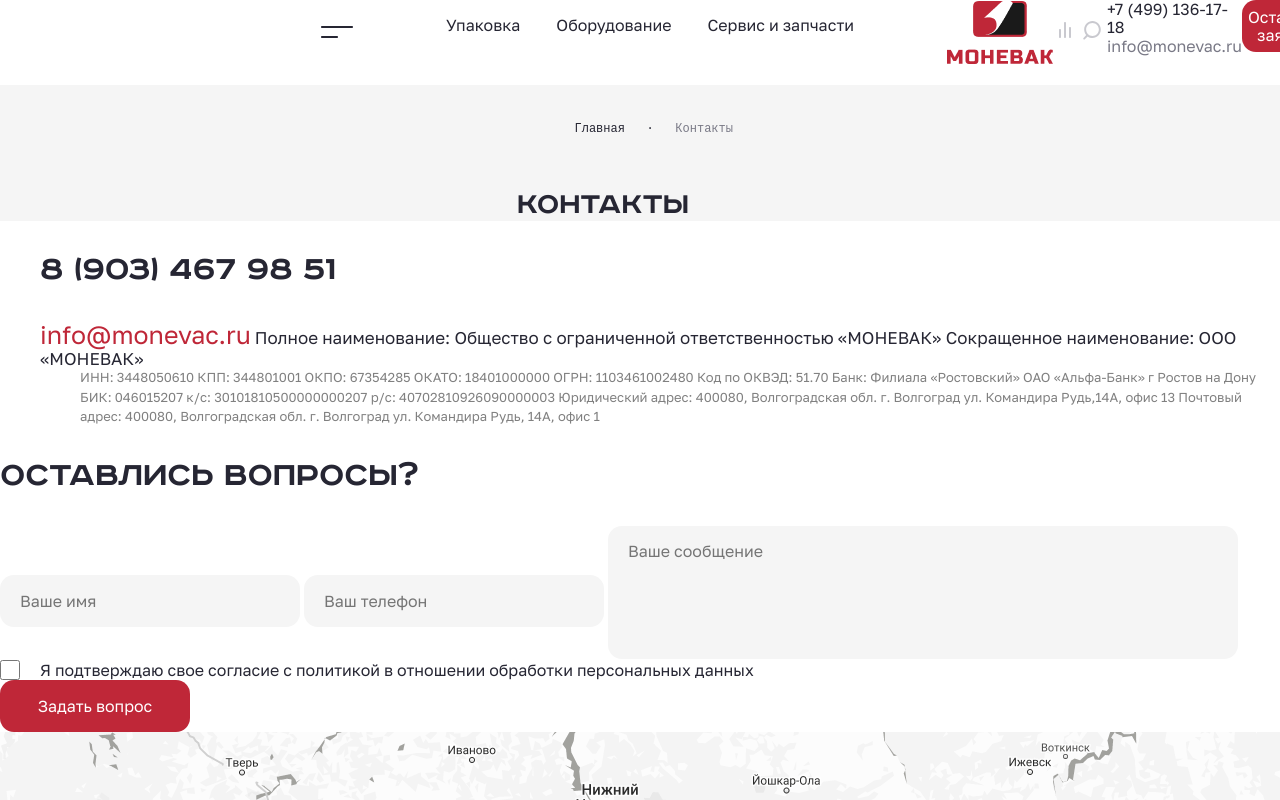
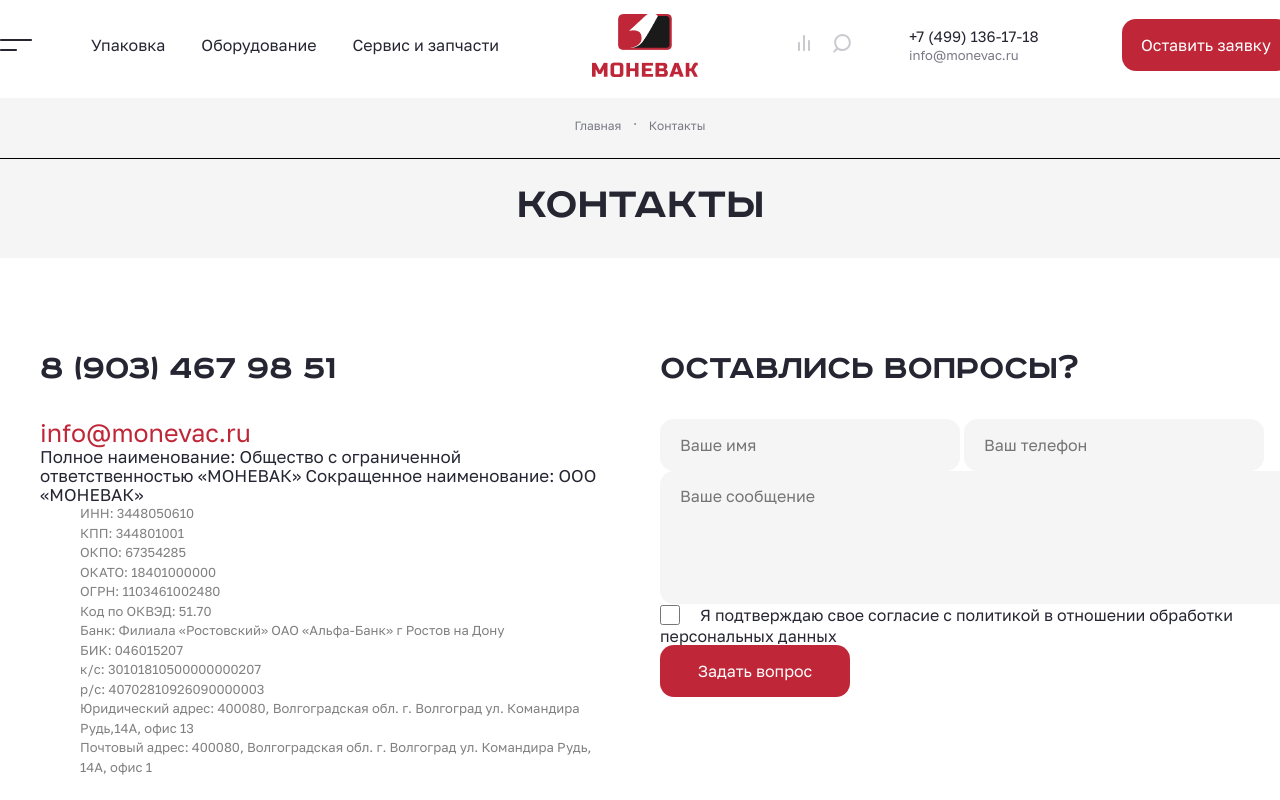
Before and after one commit to VyDyKey/Test-Mono, a plain HTML site: page index.html in a window 1280 px wide. Shown: the top 800 px of the page. Drawn offline with Linux system fonts and the light colour scheme; a small style sheet from the web is missing.

Commit message:
modified:   css/decoretion.css 	modified:   css/grid.css 	modified:   index.html

```diff
--- a/css/decoretion.css
+++ b/css/decoretion.css
@@ -46,24 +46,28 @@ a{
 }
 
 li{
-    all: unset;
+    text-decoration: none;
+    list-style: none;
 }
 
 .way{
     background-color: #F5F5F5;
     margin-top: 21px;
+    height: 160px;
 }
 
-.way p{
+.way-text{
+    margin: 0 auto;
+    font-size: 12px;
+    align-items: center;
+    color: #797986;
+    height: 14px;
     padding-top: 21px;
+    margin-bottom: 25px;
 }
 
-.way pre{
-    width: 131px;
-    margin: 0 auto;
-    font-size: 12px;
-    line-height: 14.4px;
-    align-items: center;
+.way-line{
+    border-bottom:1px solid black ;
 }
 
 .way-span{
@@ -71,13 +75,25 @@ li{
 }
 
 .way h1{
+    font-size: 46px;
     width: 246px;
     margin: 0 auto;
     align-items: center;
+    margin-top: 24px;
+    margin-bottom: 30px;
 }
 
 .navigation-email{
     color: #797986;
+    font-size: 13px;
+    line-height: 15.6px;
+    width: 400;
+}
+
+.navigation-phone{
+    font-size: 15px;
+    line-height: 18px;
+    width: 500;
 }
 /* ---------------------------------button------------------------------------ */
 .button{
--- a/css/grid.css
+++ b/css/grid.css
@@ -3,13 +3,19 @@
 
 
 header{
+    width: 1290px;
     display: flex;
-    margin-left: 315px;
+    margin: 0 auto;
+    justify-content: space-between;
+    margin-top:13px ;
+    margin-bottom:15px ;
+    align-items: center;
 }
 
 .menu{
     width: 32px;
     margin-right: 59px;
+    padding: 0;
 }
 
 .nav-items{
@@ -17,17 +23,45 @@ header{
     width: 408px;
     justify-content: space-between;
     margin-right: 93px;
+    padding: 0;
 }
 
+.logo{
+    width: 106px;
+    margin-right: 100px;
+}
 
+.comparison{
+    margin-right: 23px;
+    padding: 0;
+}
 
+.search{
+    margin-right: 58px;
+    padding: 0;
+}
 
 /* main */
 
-.way-items{
+.way-text{
     display: flex;
+    justify-content: space-between;
     width: 131px;
-    margin: 0 auto;
+
+}
+
+.information-quetions{
+    width: 1290px;
+    display: grid;
+    grid-template-columns: 607px 630px;
+    gap: 53px;
+    margin:0 auto;
+    margin-top: 62px;
+    margin-bottom: 66px;
+}
+
+.information-items{
+
 }
 
 }
--- a/index.html
+++ b/index.html
@@ -31,7 +31,7 @@
         <button class="search" type="button">
             <img  src="img/Поиск.svg" width="18" height="18.59" alt="кнопка поиска">
         </button>
-        <div>
+        <div class="navigation-contact">
             <a class="navigation-phone" type="phone" href="tel:++74991361718">+7 (499) 136-17-18</a>
             <a class="navigation-email" type="email" href="malito:info@monevac.ru">info@monevac.ru</a>
         </div>
@@ -39,9 +39,11 @@
     </header>
     <main>
         <div class="way">
-            <p><pre>Главная   ·   <span class="way-span">Контакты</span></pre></p>
+            <div class="way-text">Главная<pre>·</pre><span class="way-span">Контакты</span></div>
+            <div class="way-line"></div>
             <h1>Контакты</h1>
         </div>
+        <div class="information-quetions">
             <section class="information">
                 <ul class="information-items">
                     <li class="information-item"><h2>8 (903) 467 98 51</h2></li>
@@ -78,6 +80,7 @@
                 </div>
                 <button class="ask-a-question button">Задать вопрос</button>
             </section>
+        </div>
         <section class="map">
             <img src="img/Frame 29.png" alt="карта Росии">
         </section>
```
Lines whose indentation alone changed are shown as unchanged.
